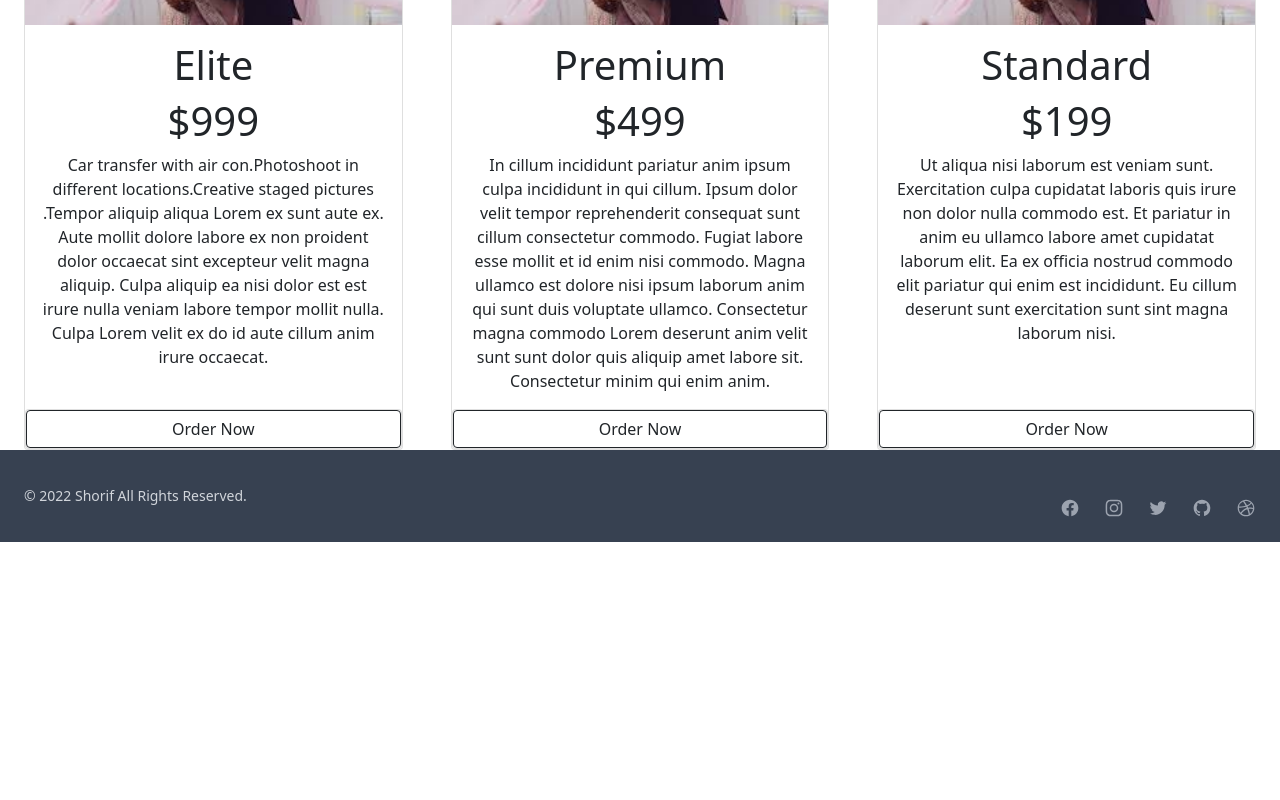
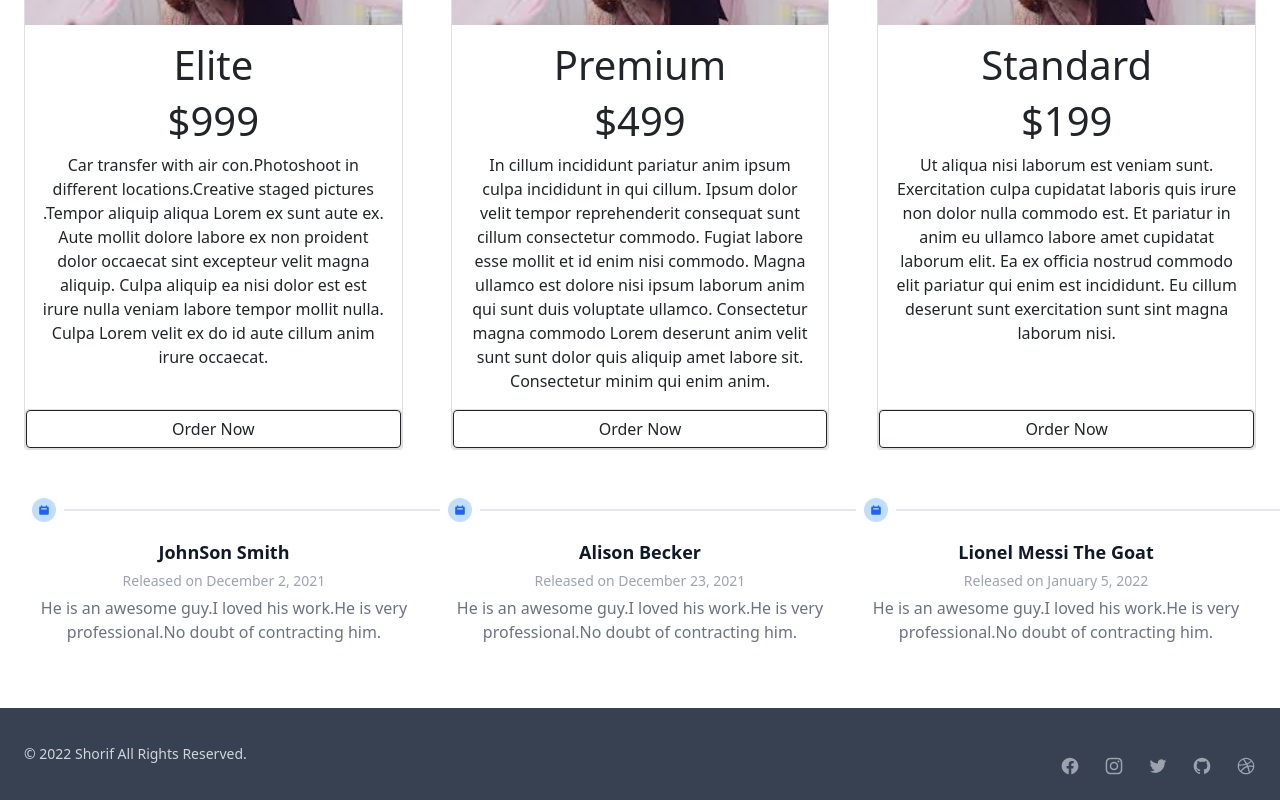
Before and after one commit to khanshorif331/dream-event-photography-client, a React (Create React App) app: page / in a window 1280 px wide. Shown: the part 1006-1806 px from the top of the page. Before the commit the page ends 1548 px from the top, so only its background shows below. Built offline with nearby package versions, Linux system fonts and the light colour scheme; no server answers.

Commit message:
checkout page info done

```diff
--- a/src/components/Checkout/Checkout.js
+++ b/src/components/Checkout/Checkout.js
@@ -1,10 +1,13 @@
 import React from 'react'
+import Service from '../Home/Service/Service'
+import Services from '../Home/Services/Services'
 import './Checkout.css'
 
 const Checkout = () => {
 	return (
 		<div className='checkout'>
 			<h1>This is checkout page</h1>
+			<Services></Services>
 		</div>
 	)
 }
--- /dev/null
+++ b/src/components/Home/Feedback/Feedback.js
@@ -0,0 +1,104 @@
+import React from 'react'
+import logo from '../../../images/logo2.jpg'
+
+const Feedback = () => {
+	return (
+		<ol class='my-12 items-center sm:flex'>
+			<li class='relative mb-6 sm:mb-0'>
+				<div class='flex items-center'>
+					<div class='flex z-10 justify-center items-center w-6 h-6 bg-blue-200 rounded-full ring-0 ring-white dark:bg-blue-900 sm:ring-8 dark:ring-gray-900 shrink-0'>
+						<svg
+							class='w-3 h-3 text-blue-600 dark:text-blue-300'
+							fill='currentColor'
+							viewBox='0 0 20 20'
+							xmlns='http://www.w3.org/2000/svg'
+						>
+							<path
+								fill-rule='evenodd'
+								d='M6 2a1 1 0 00-1 1v1H4a2 2 0 00-2 2v10a2 2 0 002 2h12a2 2 0 002-2V6a2 2 0 00-2-2h-1V3a1 1 0 10-2 0v1H7V3a1 1 0 00-1-1zm0 5a1 1 0 000 2h8a1 1 0 100-2H6z'
+								clip-rule='evenodd'
+							></path>
+						</svg>
+					</div>
+					<div class='hidden sm:flex w-full bg-gray-200 h-0.5 dark:bg-gray-700'></div>
+				</div>
+				<div class='mt-3 sm:pr-8'>
+					<h3 class='text-lg font-semibold text-gray-900 dark:text-white'>
+						JohnSon Smith
+					</h3>
+					<time class='block mb-2 text-sm font-normal leading-none text-gray-400 dark:text-gray-500'>
+						Released on December 2, 2021
+					</time>
+					<p class='text-base font-normal text-gray-500 dark:text-gray-400'>
+						He is an awesome guy.I loved his work.He is very
+						professional.No doubt of contracting him.
+					</p>
+				</div>
+			</li>
+			<li class='relative mb-6 sm:mb-0'>
+				<div class='flex items-center'>
+					<div class='flex z-10 justify-center items-center w-6 h-6 bg-blue-200 rounded-full ring-0 ring-white dark:bg-blue-900 sm:ring-8 dark:ring-gray-900 shrink-0'>
+						<svg
+							class='w-3 h-3 text-blue-600 dark:text-blue-300'
+							fill='currentColor'
+							viewBox='0 0 20 20'
+							xmlns='http://www.w3.org/2000/svg'
+						>
+							<path
+								fill-rule='evenodd'
+								d='M6 2a1 1 0 00-1 1v1H4a2 2 0 00-2 2v10a2 2 0 002 2h12a2 2 0 002-2V6a2 2 0 00-2-2h-1V3a1 1 0 10-2 0v1H7V3a1 1 0 00-1-1zm0 5a1 1 0 000 2h8a1 1 0 100-2H6z'
+								clip-rule='evenodd'
+							></path>
+						</svg>
+					</div>
+					<div class='hidden sm:flex w-full bg-gray-200 h-0.5 dark:bg-gray-700'></div>
+				</div>
+				<div class='mt-3 sm:pr-8'>
+					<h3 class='text-lg font-semibold text-gray-900 dark:text-white'>
+						Alison Becker
+					</h3>
+					<time class='block mb-2 text-sm font-normal leading-none text-gray-400 dark:text-gray-500'>
+						Released on December 23, 2021
+					</time>
+					<p class='text-base font-normal text-gray-500 dark:text-gray-400'>
+						He is an awesome guy.I loved his work.He is very
+						professional.No doubt of contracting him.
+					</p>
+				</div>
+			</li>
+			<li class='relative mb-6 sm:mb-0'>
+				<div class='flex items-center'>
+					<div class='flex z-10 justify-center items-center w-6 h-6 bg-blue-200 rounded-full ring-0 ring-white dark:bg-blue-900 sm:ring-8 dark:ring-gray-900 shrink-0'>
+						<svg
+							class='w-3 h-3 text-blue-600 dark:text-blue-300'
+							fill='currentColor'
+							viewBox='0 0 20 20'
+							xmlns='http://www.w3.org/2000/svg'
+						>
+							<path
+								fill-rule='evenodd'
+								d='M6 2a1 1 0 00-1 1v1H4a2 2 0 00-2 2v10a2 2 0 002 2h12a2 2 0 002-2V6a2 2 0 00-2-2h-1V3a1 1 0 10-2 0v1H7V3a1 1 0 00-1-1zm0 5a1 1 0 000 2h8a1 1 0 100-2H6z'
+								clip-rule='evenodd'
+							></path>
+						</svg>
+					</div>
+					<div class='hidden sm:flex w-full bg-gray-200 h-0.5 dark:bg-gray-700'></div>
+				</div>
+				<div class='mt-3 sm:pr-8'>
+					<h3 class='text-lg font-semibold text-gray-900 dark:text-white'>
+						Lionel Messi The Goat
+					</h3>
+					<time class='block mb-2 text-sm font-normal leading-none text-gray-400 dark:text-gray-500'>
+						Released on January 5, 2022
+					</time>
+					<p class='text-base font-normal text-gray-500 dark:text-gray-400'>
+						He is an awesome guy.I loved his work.He is very
+						professional.No doubt of contracting him.
+					</p>
+				</div>
+			</li>
+		</ol>
+	)
+}
+
+export default Feedback
--- a/src/components/Home/Home/Home.js
+++ b/src/components/Home/Home/Home.js
@@ -4,11 +4,13 @@ import img1 from '../../../images/image1.jpeg'
 import img2 from '../../../images/image2.jpg'
 import img3 from '../../../images/image3.jpg'
 import Services from '../Services/Services'
+import Feedback from '../Feedback/Feedback'
 const Home = () => {
 	return (
 		<div>
 			<img src={img2} className='img-fluid mx-auto' alt='' />
 			<Services></Services>
+			<Feedback></Feedback>
 		</div>
 	)
 }
```
